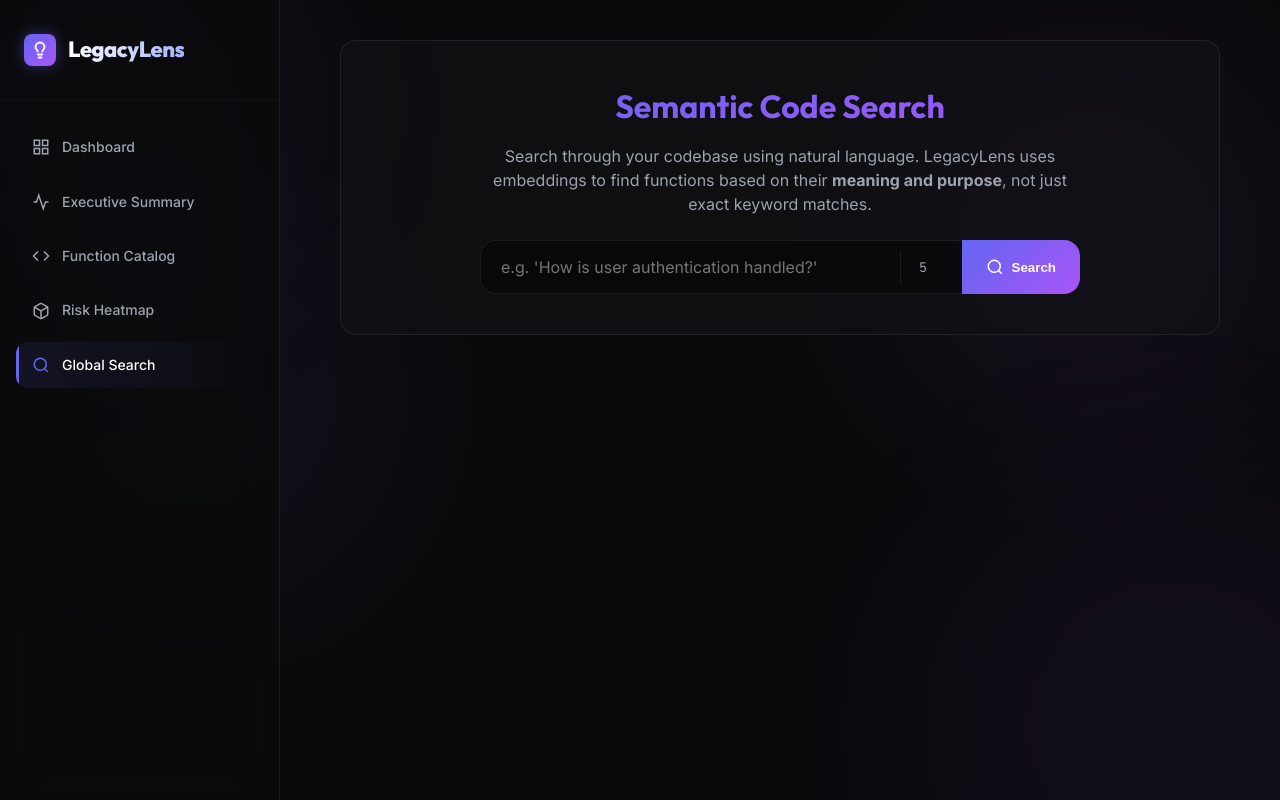
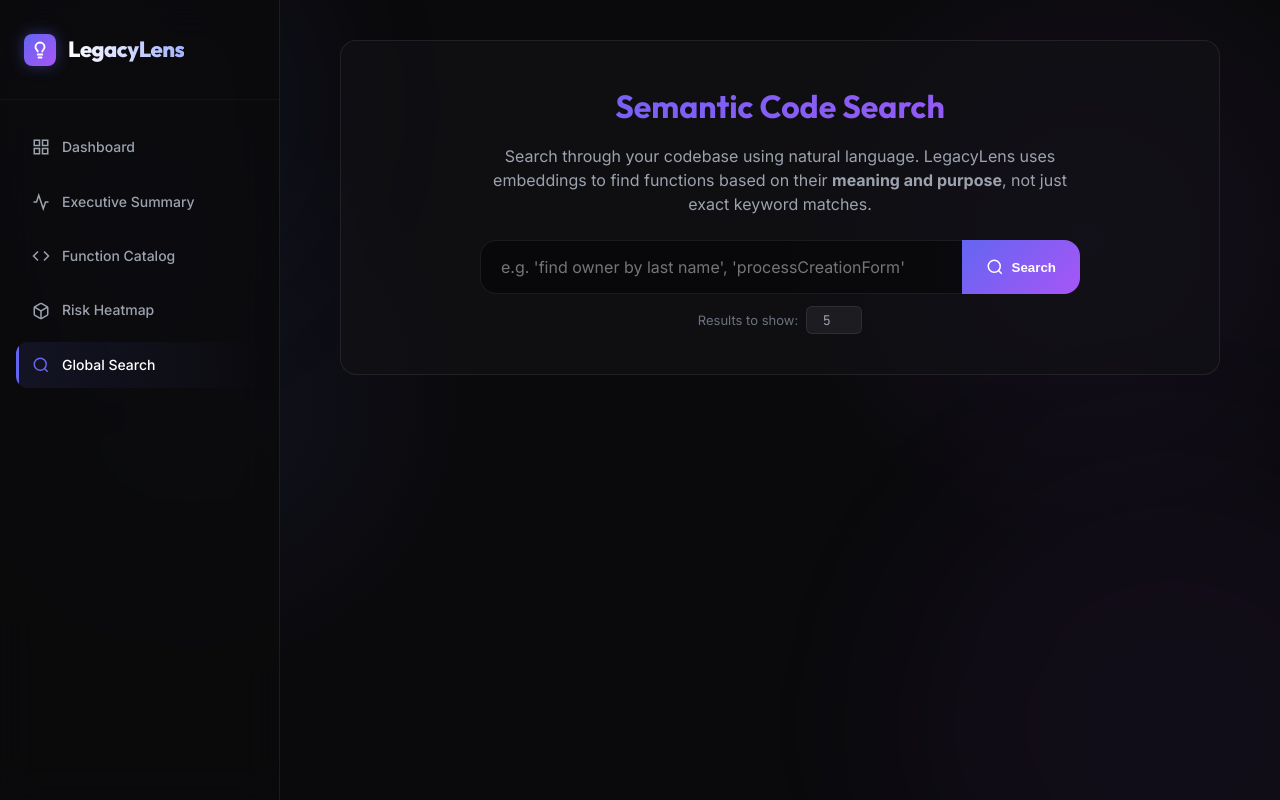
Before and after one commit to knaaps/LegacyLens, a Flask app: page /search in a window 1280 px wide. Run offline with Flask 3, Linux system fonts and the light colour scheme; some libraries are stand-ins or nearby versions.

Commit message:
fix: add /api/search endpoint and repair search UI template

```diff
--- a/src/legacylens/web/app.py
+++ b/src/legacylens/web/app.py
@@ -10,6 +10,8 @@ from flask import Flask, abort, jsonify, render_template, request
 
 def create_app():
     app = Flask(__name__)
+    app.config["TEMPLATES_AUTO_RELOAD"] = True  # pick up template edits without restart
+
 
     data_file = Path.home() / ".legacylens" / "function_data.json"
     repo_root_file = Path.home() / ".legacylens" / "repo_root.txt"
@@ -92,6 +94,66 @@ def create_app():
     @app.route("/search")
     def search_view():
         return render_template("search.html")
+
+    @app.route("/api/search")
+    def api_search():
+        """Keyword search over indexed function data.
+
+        Query params:
+          ?q=<search query>
+          ?k=<number of results, default 10>
+        Returns ranked results with name, file, score, and explanation snippet.
+        """
+        q = request.args.get("q", "").strip().lower()
+        try:
+            k = min(int(request.args.get("k", 10)), 50)
+        except ValueError:
+            k = 10
+
+        if not q:
+            return jsonify({"results": [], "query": q, "total": 0})
+
+        fns = _load_functions()
+        if not fns:
+            return jsonify({"error": "No data. Run the faculty demo first to index functions."}), 404
+
+        scored = []
+        terms = q.split()
+
+        for fn in fns:
+            name = (fn.get("name") or "").lower()
+            file = (fn.get("file") or "").lower()
+            explanation = (fn.get("explanation") or fn.get("verified_explanation") or "").lower()
+
+            score = 0.0
+            for term in terms:
+                if term in name:
+                    score += 1.0          # strongest signal: name match
+                if term in file:
+                    score += 0.4          # file path match
+                if term in explanation:
+                    score += 0.3          # explanation match
+
+            if score > 0:
+                scored.append((score / len(terms), fn))
+
+        scored.sort(key=lambda x: x[0], reverse=True)
+        top = scored[:k]
+
+        results = [
+            {
+                "name": fn.get("name", ""),
+                "file": fn.get("file", ""),
+                "score": round(min(score, 1.0), 3),
+                "explanation": fn.get("explanation") or fn.get("verified_explanation") or "",
+                "energy": fn.get("energy"),
+                "debt": fn.get("debt"),
+                "safety": fn.get("safety"),
+            }
+            for score, fn in top
+        ]
+
+        return jsonify({"results": results, "query": q, "total": len(scored)})
 
     @app.route("/heatmap")
     def heatmap_view():
--- a/src/legacylens/web/templates/search.html
+++ b/src/legacylens/web/templates/search.html
@@ -155,12 +155,16 @@
     </p>
 
     <div class="search-input-container">
-        <input type="text" id="queryInput" class="main-search-input" placeholder="e.g. 'How is user authentication handled?'" onkeydown="if(event.key === 'Enter') doSearch()">
-        <input type="number" id="kInput" class="k-input" value="5" min="1" max="20" title="Number of results">
+        <input type="text" id="queryInput" class="main-search-input" placeholder="e.g. 'find owner by last name', 'processCreationForm'" onkeydown="if(event.key === 'Enter') doSearch()">
         <button onclick="doSearch()" class="main-search-btn" id="searchBtn">
             <svg width="18" height="18" viewBox="0 0 24 24" fill="none" stroke="currentColor" stroke-width="2"><circle cx="11" cy="11" r="8"></circle><line x1="21" y1="21" x2="16.65" y2="16.65"></line></svg>
             Search
         </button>
+    </div>
+    <div style="margin-top: 12px; display: flex; align-items: center; justify-content: center; gap: 8px; color: var(--text-tertiary); font-size: 13px;">
+        <label for="kInput">Results to show:</label>
+        <input type="number" id="kInput" value="5" min="1" max="50" title="Number of results to return"
+               style="width: 56px; background: rgba(255,255,255,0.06); border: 1px solid var(--border-light); border-radius: 6px; color: var(--text-secondary); padding: 4px 8px; text-align: center; font-family: 'JetBrains Mono', monospace; outline: none;">
     </div>
 </div>
 
@@ -175,8 +179,6 @@
 
 <script>
     document.addEventListener('DOMContentLoaded', () => {
-        window.LegacyLens.$('app-root').style.display = 'block';
-        window.LegacyLens.$('loading').style.display = 'none';
         document.getElementById('queryInput').focus();
     });
 
@@ -196,43 +198,43 @@
         searchBtn.style.opacity = '0.5';
 
         try {
-            const data = await window.LegacyLens.api(\`/api/search?q=\${encodeURIComponent(q)}&k=\${k}\`);
+            const data = await window.LegacyLens.api(`/api/search?q=${encodeURIComponent(q)}&k=${k}`);
 
             if (!data.results || data.results.length === 0) {
-                resultsDiv.innerHTML = \`
+                resultsDiv.innerHTML = `
                     <div style="text-align:center; padding: 40px; color:var(--text-tertiary); background:var(--bg-glass); border-radius:var(--radius-lg); border:1px dashed var(--border-light);">
                         No semantic matches found.
                     </div>
-                \`;
+                `;
                 return;
             }
 
-            resultsDiv.innerHTML = data.results.map((r, i) => \`
-                <div class="result-card" onclick="window.LegacyLens.openExplainModal('\${r.name}')" style="animation: slideIn \${0.2 + (i*0.05)}s ease forwards; opacity: 0; transform: translateY(10px);">
+            resultsDiv.innerHTML = data.results.map((r, i) => `
+                <div class="result-card" onclick="window.LegacyLens.openExplainModal('${r.name}')" style="animation: slideIn ${0.2 + (i*0.05)}s ease forwards; opacity: 0; transform: translateY(10px);">
                     <div class="rc-header">
                         <div>
-                            <div class="rc-name">\${r.name}</div>
+                            <div class="rc-name">${r.name}</div>
                             <div class="rc-file">
                                 <svg width="12" height="12" viewBox="0 0 24 24" fill="none" stroke="currentColor" stroke-width="2"><path d="M13 2H6a2 2 0 0 0-2 2v16a2 2 0 0 0 2 2h12a2 2 0 0 0 2-2V9z"></path><polyline points="13 2 13 9 20 9"></polyline></svg>
-                                \${r.file || 'Unknown file'}
+                                ${r.file || 'Unknown file'}
                             </div>
                         </div>
                         <div class="rc-score" title="Cosine Similarity Score">
-                            \${(r.score * 100).toFixed(1)}% Match
+                            ${(r.score * 100).toFixed(1)}% Match
                         </div>
                     </div>
                     <div class="rc-explanation">
-                        \${r.explanation.substring(0, 200)}...
+                        ${(r.explanation || 'No explanation cached yet.').substring(0, 200)}${(r.explanation||'').length > 200 ? '...' : ''}
                     </div>
                 </div>
-            \`).join('');
+            `).join('');
 
         } catch (err) {
-            resultsDiv.innerHTML = \`
+            resultsDiv.innerHTML = `
                 <div style="padding: 20px; background: rgba(239,68,68,0.1); border: 1px solid rgba(239,68,68,0.3); color: #fca5a5; border-radius: var(--radius-md);">
-                    <strong>Search Error:</strong> \${err.message}
+                    <strong>Search Error:</strong> ${err.message}
                 </div>
-            \`;
+            `;
         } finally {
             loadingDiv.style.display = 'none';
             searchBtn.disabled = false;
```
